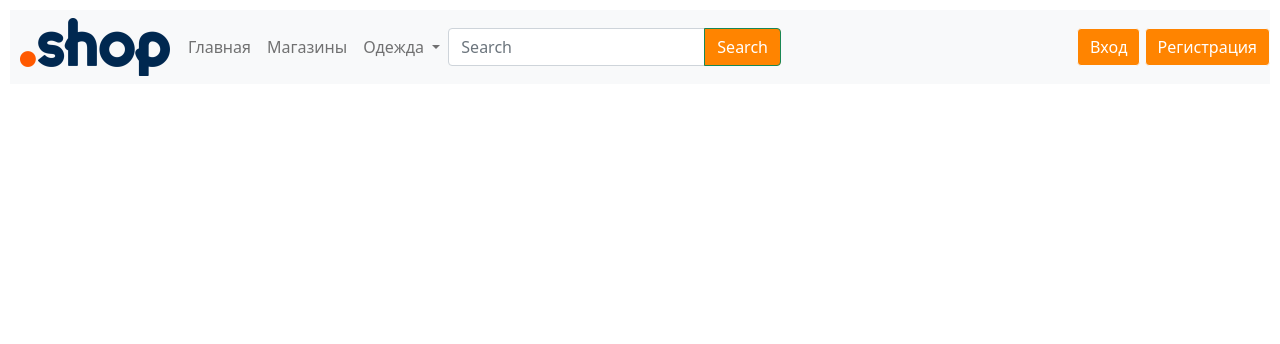
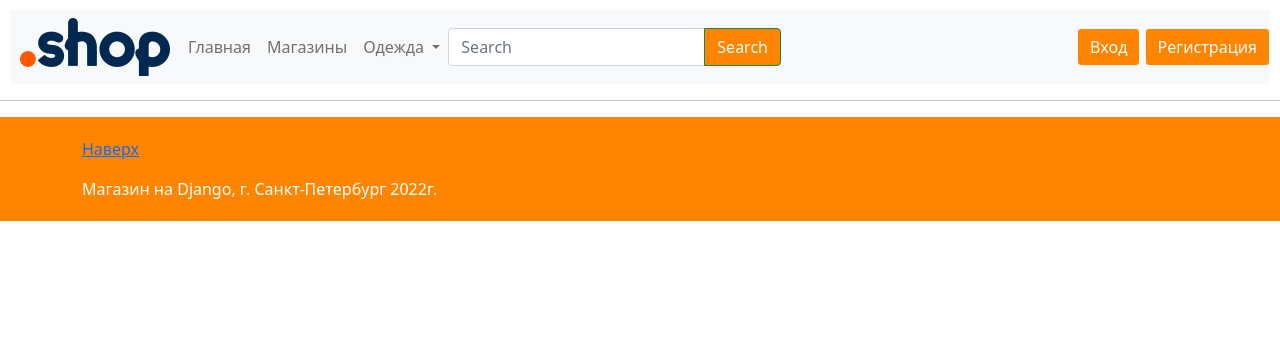
Before and after one commit to alvinist27/djangoShopOld, a Django app: page / in a window 1280 px wide. Shown: the top 344 px of the page. Run offline with Django 4.2, Linux system fonts and the light colour scheme.

Commit message:
Добавление футера

```diff
--- a/static/css/style.css
+++ b/static/css/style.css
@@ -17,3 +17,18 @@ img {
     margin-left: auto;
     margin-right: 0;
 }
+
+footer {
+    position: absolute;
+    width: 100%;
+    background-color: #ff8400;
+    padding: 10px;
+}
+
+.container {
+    padding: 10px;
+}
+
+.container span {
+    color: white;
+}
--- a/templates/base.html
+++ b/templates/base.html
@@ -15,7 +15,7 @@
 </head>
 <body>
     {% block nav %}
-        {% include './navbar.html' %}
+        {% include 'block/navbar.html' %}<hr>
     {% endblock %}
 
     {% block content %}
@@ -23,7 +23,7 @@
     {% endblock %}
 
     {% block footer %}
-
+        {% include 'block/footer.html' %}
     {% endblock %}
 </body>
 </html>
--- /dev/null
+++ b/templates/block/footer.html
@@ -0,0 +1,8 @@
+<footer>
+    <div class="container">
+        <p class="float-right">
+            <a href="#">Наверх</a>
+        </p>
+        <span>Магазин на Django, г. Санкт-Петербург 2022г.</span>
+    </div>
+</footer>
```
Also changed, not shown: templates/app_shop/index.html (line endings or trailing spaces), templates/block/navbar.html (renamed from templates/navbar.html).
